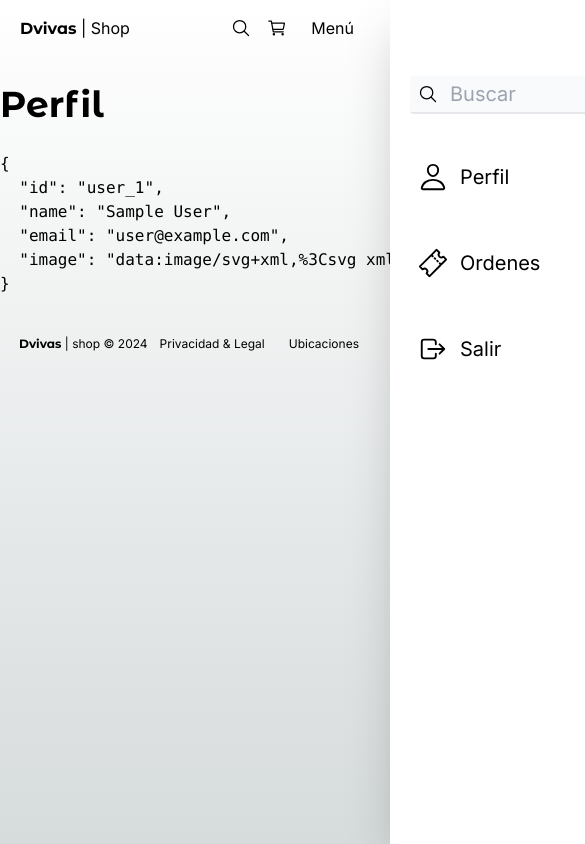
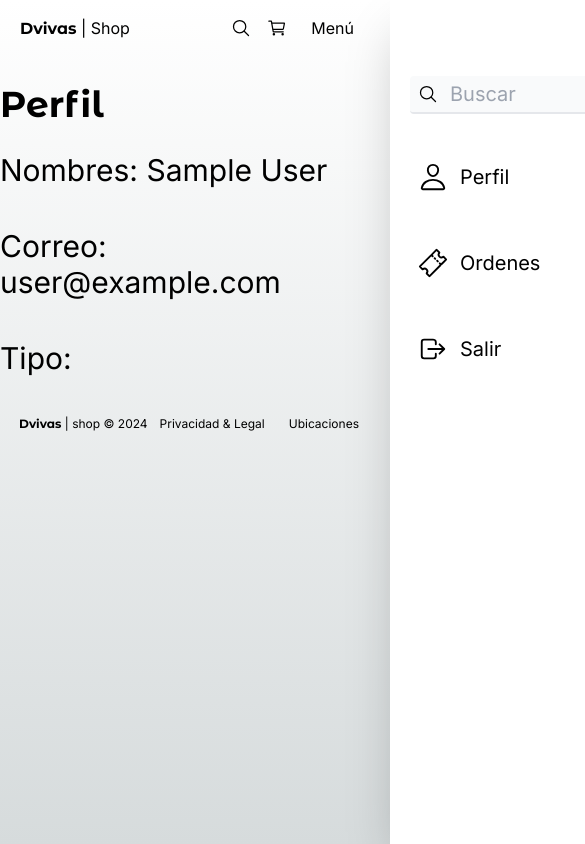
Before and after one commit to dnn-coder/dvivas-shop, a Next.js app: page /profile in a window 390 px wide. Shown: the top 844 px of the page, 585 px wide, since content can reach past the window. Built offline with nearby package versions, Linux system fonts and the light colour scheme; no server answers; sample sign-in values are in the browser's storage.

Commit message:
responsive design

```diff
--- a/src/app/(shop)/profile/page.tsx
+++ b/src/app/(shop)/profile/page.tsx
@@ -1,22 +1,24 @@
-import { auth } from "@/auth.config";
-import { Title } from "@/components";
-import { redirect } from "next/navigation";
+import { auth } from '@/auth.config';
+import { Title } from '@/components';
+import { redirect } from 'next/navigation';
 
 export default async function ProfilePage() {
   const session = await auth();
 
   if (!session?.user) {
     // redirect('/auth/login?returnTo=/perfil');
-    redirect("/");
+    redirect('/');
   }
 
   return (
     <div>
       <Title title="Perfil" />
 
-      <pre>{JSON.stringify(session.user, null, 2)}</pre>
+      {/* <pre>{JSON.stringify(session.user, null, 2)}</pre> */}
 
-      <h3 className="text-3xl mb-10">{ session.user.role  }</h3>
+      <h3 className="text-3xl mb-10">Nombres: {session.user.name}</h3>
+      <h3 className="text-3xl mb-10">Correo: {session.user.email}</h3>
+      <h3 className="text-3xl mb-10">Tipo: {session.user.role}</h3>
     </div>
   );
 }
```
